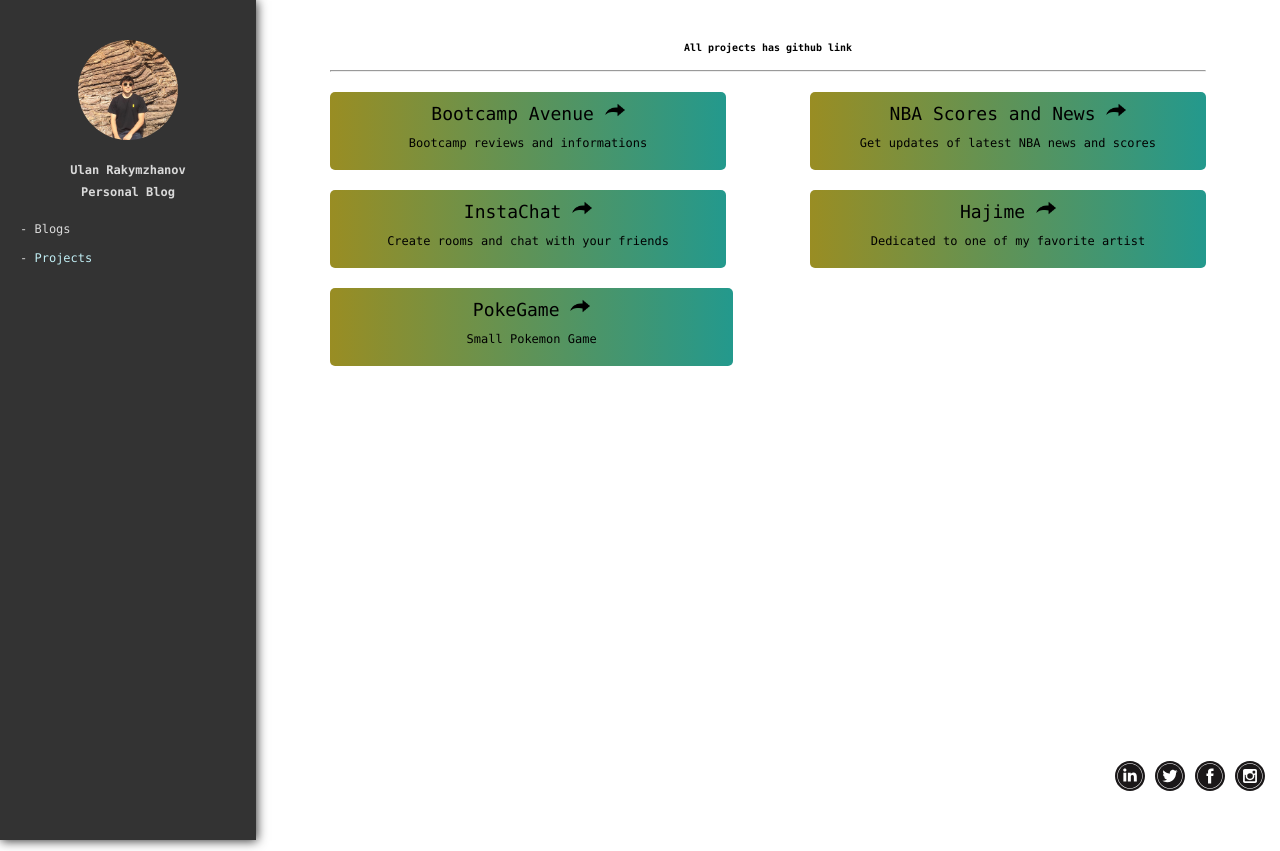
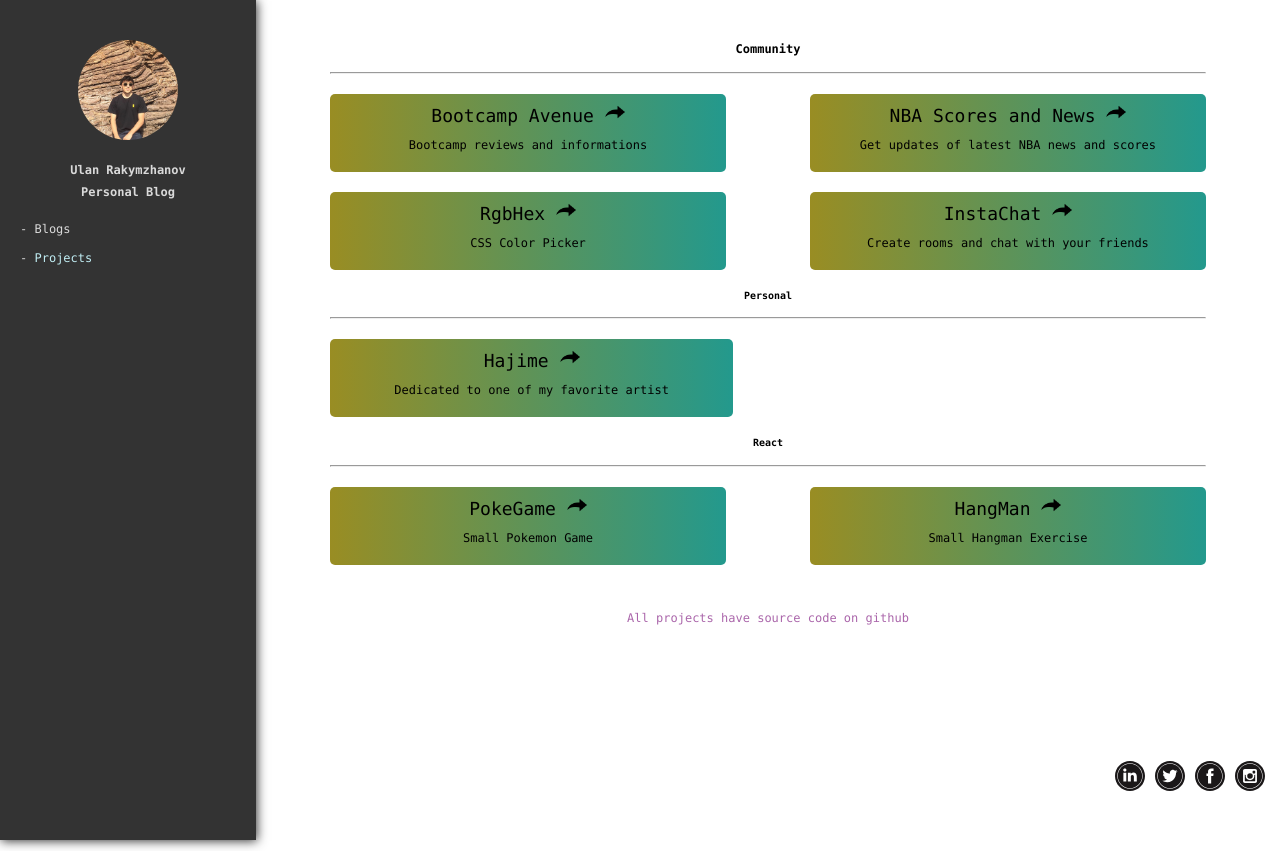
Before and after one commit to urakymzhan/personal-site, a React (Create React App) app: page /projects in a window 1280 px wide. Built offline with nearby package versions, Linux system fonts and the light colour scheme.

Commit message:
couple more projects

```diff
--- a/public/index.html
+++ b/public/index.html
@@ -6,7 +6,7 @@
     <meta name="viewport" content="width=device-width, initial-scale=1" />
     <meta name="theme-color" content="#000000" />
     <link rel="manifest" href="%PUBLIC_URL%/manifest.json" />
-    <title>welcome | ulan</title>
+    <title>ulan | explore</title>
   </head>
   <body>
     <noscript>You need to enable JavaScript to run this app.</noscript>
--- a/src/components/static/Projects.jsx
+++ b/src/components/static/Projects.jsx
@@ -1,63 +1,100 @@
 import React from "react";
-import '../../styles/projects.css';
-import forward from '../../assets/arrowRight.png'
+import "../../styles/projects.css";
+import forward from "../../assets/arrowRight.png";
 
 function Projects() {
   return (
     <div className="projects">
-            <h5> All projects has github link </h5>
+
+      <h4>Community</h4>
       <hr />
       <br />
       <div className="row">
         <div className="project-card">
-                    <a href="https://bootcampavenue.com/" target="_blank" rel="noopener noreferrer">
-                        Bootcamp Avenue {" "}
-                        <img src={forward} alt="forwarding" />
+          <a
+            href="https://bootcampavenue.com/"
+            target="_blank"
+            rel="noopener noreferrer"
+          >
+            Bootcamp Avenue <img src={forward} alt="forwarding" />
           </a>
           <p>Bootcamp reviews and informations</p>
         </div>
         <div className="project-card">
-                    <a href="https://nba-pelicans.herokuapp.com/" target="_blank" rel="noopener noreferrer">
-                        NBA Scores and News {" "}
-                        <img src={forward} alt="forwarding" />
+          <a
+            href="https://nba-pelicans.herokuapp.com/"
+            target="_blank"
+            rel="noopener noreferrer"
+          >
+            NBA Scores and News <img src={forward} alt="forwarding" />
           </a>
           <p>Get updates of latest NBA news and scores</p>
         </div>
       </div>
-
       <div className="row">
         <div className="project-card">
-                    <a href="https://upbeat-morse-c54379.netlify.com/" target="_blank" rel="noopener noreferrer">
-                        InstaChat {" "}
-                        <img src={forward} alt="forwarding" />
+          <a
+            href="https://urakymzhan.github.io/rgbaHex/"
+            target="_blank"
+            rel="noopener noreferrer"
+          >
+            RgbHex <img src={forward} alt="forwarding" />
+          </a>
+          <p> CSS Color Picker </p>
+        </div>
+        <div className="project-card">
+          <a
+            href="https://upbeat-morse-c54379.netlify.com/"
+            target="_blank"
+            rel="noopener noreferrer"
+          >
+            InstaChat <img src={forward} alt="forwarding" />
           </a>
           <p>Create rooms and chat with your friends</p>
         </div>
+      </div>
+      <h5>Personal</h5>
+      <hr />
+      <br />
+      <div className="row">
         <div className="project-card">
-                    <a href="https://hajime-player.herokuapp.com/" target="_blank" rel="noopener noreferrer">
-                        Hajime {" "}
-                        <img src={forward} alt="forwarding" />
+          <a
+            href="https://hajime-player.herokuapp.com/"
+            target="_blank"
+            rel="noopener noreferrer"
+          >
+            Hajime <img src={forward} alt="forwarding" />
           </a>
           <p>Dedicated to one of my favorite artist</p>
         </div>
       </div>
-
+      <h5>React</h5>
+      <hr />
+      <br />
       <div className="row">
         <div className="project-card">
-                    <a href="https://urakymzhan.github.io/pokedex/" target="_blank" rel="noopener noreferrer">
-                        PokeGame {" "}
-                        <img src={forward} alt="forwarding" />
+          <a
+            href="https://urakymzhan.github.io/pokedex/"
+            target="_blank"
+            rel="noopener noreferrer"
+          >
+            PokeGame <img src={forward} alt="forwarding" />
           </a>
           <p>Small Pokemon Game </p>
         </div>
-                {/* <div className="p1 row2">
-                    <a href="https://hajime-player.herokuapp.com/" target="_blank" rel="noopener noreferrer">
-                        Hajime {" "}
-                        <img src={forward} alt="forwarding" />
+        <div className="project-card">
+          <a
+            href="https://urakymzhan.github.io/hangman/"
+            target="_blank"
+            rel="noopener noreferrer"
+          >
+            HangMan <img src={forward} alt="forwarding" />
           </a>
-                    <p>Dedicated to one of my favorite artist</p>
-                </div> */}
+          <p>Small Hangman Exercise</p>
         </div>
+      </div>
+      <br />
+      <p id="git-link"> All projects have source code on github </p>
     </div>
   );
 }
--- a/src/styles/projects.css
+++ b/src/styles/projects.css
@@ -2,6 +2,11 @@
   text-align: center;
   width: 90%;
   margin: 0 auto;
+  padding-bottom: 50px;
+}
+#git-link {
+  color: #730073;
+  opacity: 0.6;
 }
 .row {
   display: flex;
```
Lines whose indentation alone changed are shown as unchanged.
